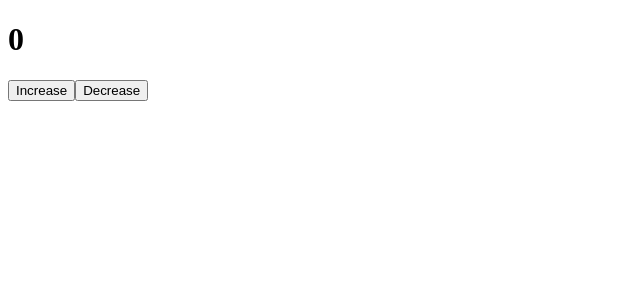
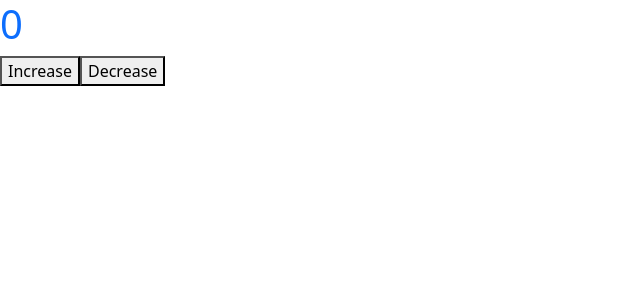
Before and after one commit to roshith844/jasmine-karma-testing, an Angular app in the folder angular-app/: page / in a window 1280 px wide. Shown: the top 300 px of the page, without its empty margins (0-640 px from the left). Built offline with nearby package versions, Linux system fonts and the light colour scheme.

Commit message:
feat: test for ngClass

```diff
--- a/angular-app/src/app/components/demo/demo.component.html
+++ b/angular-app/src/app/components/demo/demo.component.html
@@ -1,4 +1,4 @@
-<h1>{{count}}</h1>
+<h1 [ngClass]="count >= 0 ? 'text-primary': 'text-danger'">{{count}}</h1>
 
 <button id="increase" (click)="increaseNumber()">Increase</button>
 <button id="decrease" (click)="decreaseNumber()">Decrease</button>
--- a/angular-app/src/index.html
+++ b/angular-app/src/index.html
@@ -6,6 +6,8 @@
   <base href="/">
   <meta name="viewport" content="width=device-width, initial-scale=1">
   <link rel="icon" type="image/x-icon" href="favicon.ico">
+  <link href="https://cdn.jsdelivr.net/npm/bootstrap@5.3.0/dist/css/bootstrap.min.css" rel="stylesheet" integrity="sha384-9ndCyUaIbzAi2FUVXJi0CjmCapSmO7SnpJef0486qhLnuZ2cdeRhO02iuK6FUUVM" crossorigin="anonymous">
+  <script src="https://cdn.jsdelivr.net/npm/bootstrap@5.3.0/dist/js/bootstrap.bundle.min.js" integrity="sha384-geWF76RCwLtnZ8qwWowPQNguL3RmwHVBC9FhGdlKrxdiJJigb/j/68SIy3Te4Bkz" crossorigin="anonymous"></script>
 </head>
 <body>
   <app-root></app-root>
```
Also changed, not shown: 1 other file (tests, documents, lock files or other folders).
